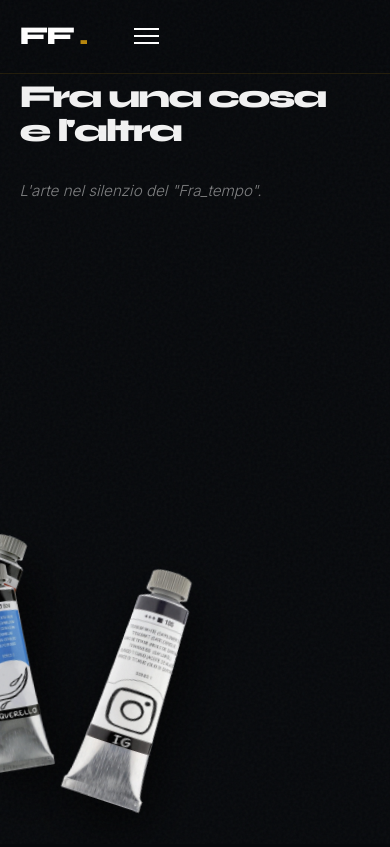
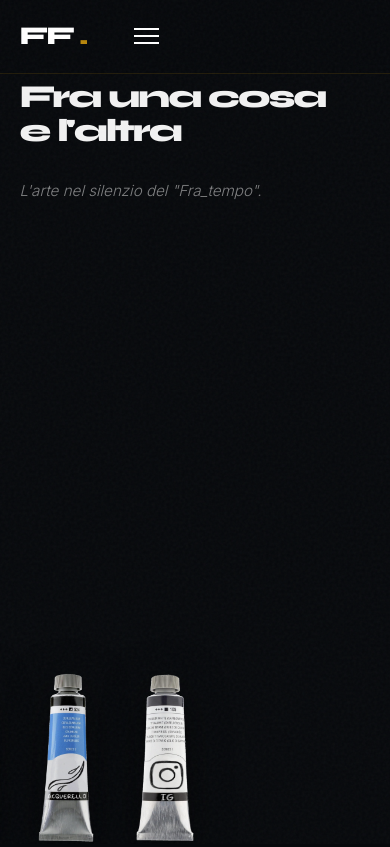
Before and after one commit to Francesca-Ferrante/Portfolio, a website: page index.html in a window 390 px wide. Shown: the top 847 px of the page. Drawn offline with Linux system fonts and the light colour scheme.

Commit message:
style: reverted to clean stable strict 25vw flex nowrap line up v32 to guarantee visibility

```diff
--- a/index.html
+++ b/index.html
@@ -11,7 +11,7 @@
     <link
         href="https://fonts.googleapis.com/css2?family=Syne:wght@400;700;800&family=Inter:wght@300;400;600&display=swap"
         rel="stylesheet">
-    <link rel="stylesheet" href="style_mega.css?v=31">
+    <link rel="stylesheet" href="style_mega.css?v=32">
 </head>
 
 <body class="dark-theme home-page">
--- a/style_mega.css
+++ b/style_mega.css
@@ -501,80 +501,59 @@ footer {
         bottom: 0px;
         left: 0;
         width: 100vw;
-        height: 60vh;
+        display: flex;
+        flex-direction: row;
+        justify-content: center;
+        align-items: flex-end;
         z-index: 10;
-        overflow: visible;
         margin: 0;
         padding: 0;
-        display: block; /* Nessuna griglia o flex, libertà totale nello spazio */
     }
 
     .tube-photo-item {
-        position: absolute;
-        display: block;
+        position: relative;
+        flex: 0 0 25vw; /* Esattamente il 25% dello schermo per ogni tubetto */
+        width: 25vw;
+        max-width: 25vw;
+        display: flex;
+        justify-content: center;
+        align-items: flex-end;
         height: auto;
         padding: 0;
-        overflow: visible;
         pointer-events: auto;
-        transition: transform 0.4s cubic-bezier(0.23, 1, 0.32, 1), z-index 0s;
+        transition: transform 0.4s cubic-bezier(0.23, 1, 0.32, 1);
     }
 
-    /* EFFETTO TAVOLO SPARSO SICURO (Dentro i margini dello schermo per evitare il taglio del telefono) */
-
-    /* 1. Su di me (giallo): sinistra */
-    .tube-photo-item:nth-child(1) {
-        bottom: 6vh; /* Più in alto per leggere bene l'etichetta */
-        left: 2vw;   /* Sicuro dentro il bordo */
-        width: 32vw;
-        transform: rotate(-15deg);
-        z-index: 12;
-    }
-
-    /* 2. Olio (rosso): centro-sinistra */
-    .tube-photo-item:nth-child(2) {
-        bottom: 12vh;
-        left: 24vw;
-        width: 30vw;
-        transform: rotate(20deg);
-        z-index: 11;
-    }
-
-    /* 3. Acquerello (blu): centro-destra */
-    .tube-photo-item:nth-child(3) {
-        bottom: 8vh;
-        left: 46vw;
-        width: 31vw;
-        transform: rotate(-10deg);
-        z-index: 13;
-    }
-
-    /* 4. IG (bianco): destra in primo piano */
+    /* Reset manual positions/rotations applied for scattered look */
+    .tube-photo-item:nth-child(1),
+    .tube-photo-item:nth-child(2),
+    .tube-photo-item:nth-child(3),
     .tube-photo-item:nth-child(4) {
-        bottom: 3vh;
-        right: 2vw; /* Ancorato al bordo destro sicuro */
-        width: 36vw;
-        transform: rotate(18deg);
-        z-index: 14;
+        bottom: 0;
+        left: auto;
+        right: auto;
+        transform: none;
+        z-index: 5;
     }
 
     .tube-photo {
-        width: 100%;
+        width: 100%; /* Occupa tutto il suo 25% disponibile, non un pixel in più */
         max-width: none;
         height: auto;
+        max-height: 70vh; /* Limita l'altezza se lo schermo è bassissimo */
         margin-left: 0;
-        transform-origin: center center;
-        filter: drop-shadow(10px 20px 25px rgba(0,0,0,0.85)); /* Ombra drammatica per staccarli dallo sfondo */
+        transform-origin: bottom center;
+        filter: drop-shadow(0 10px 20px rgba(0,0,0,0.6));
     }
 
-    /* Hover effect speciale per il tavolo */
     .tube-photo-item:hover {
-        transform: translateY(-20px) rotate(0deg) scale(1.1) !important;
+        transform: translateY(-10px) scale(1.05) !important;
         z-index: 20 !important;
     }
 
-    /* Override squish per non rompere la rotazione */
+    /* Override squish per non rompere il flex */
     .tube-photo-item.squished {
-        transform: scale(1.1, 0.8) !important;
+        transform: scale(1.05, 0.8) !important;
     }
 
     #hero {
@@ -585,7 +564,7 @@ footer {
         padding-top: 80px;
         padding-bottom: 0;
         min-height: 100svh;
-        overflow: hidden; /* prevents horizontal scrolling issues from massive tubes */
+        overflow: hidden; /* prevents horizontal scrolling issues */
     }
 }
 
```
